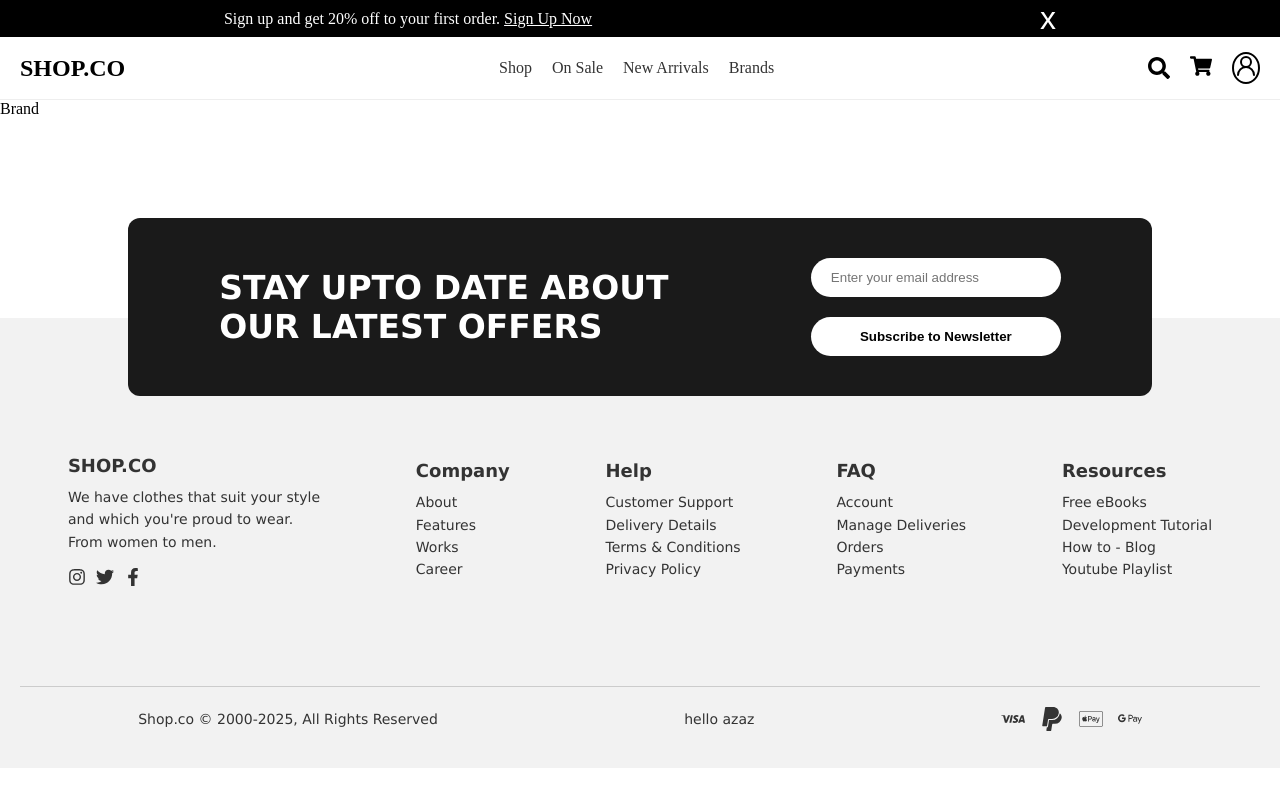
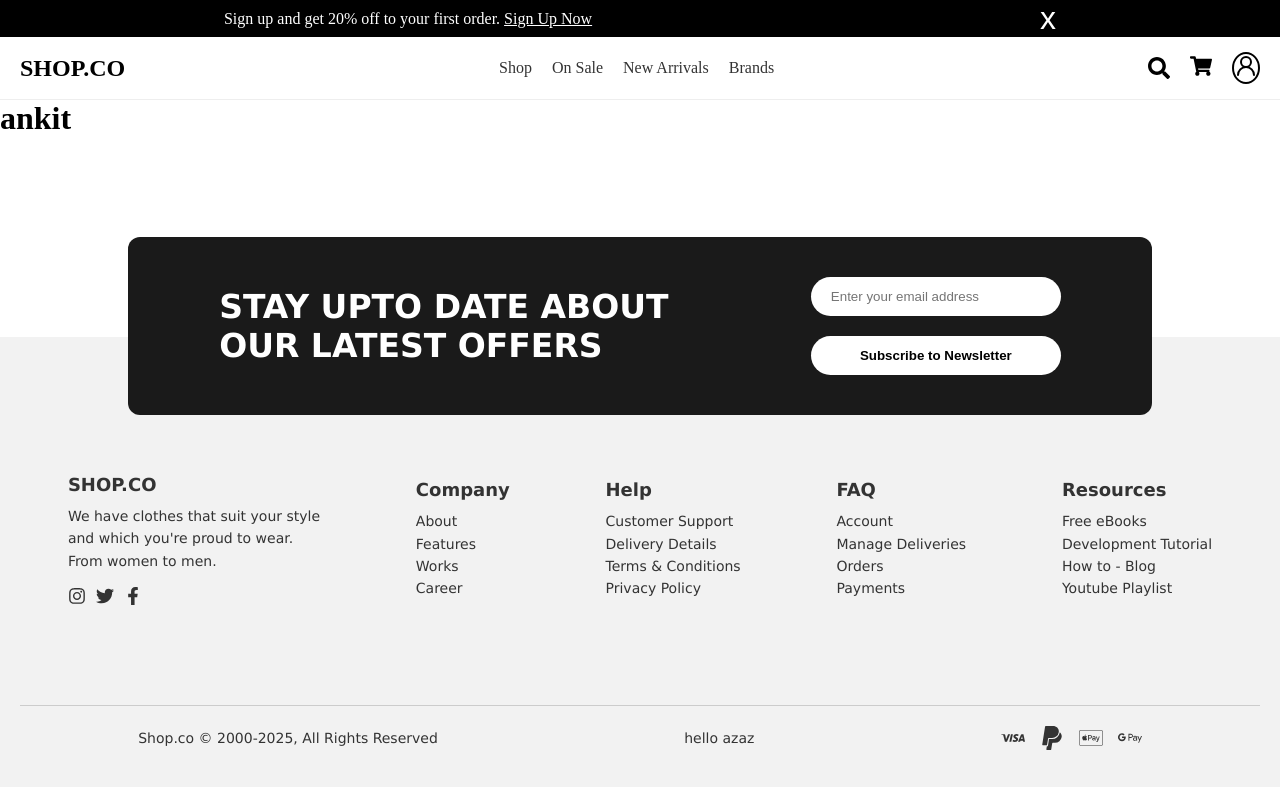
Before and after one commit to Rahulsaini8989iu/E-commers-web, a React (Vite) app: page /brands in a window 1280 px wide. Built offline with nearby package versions, Linux system fonts and the light colour scheme.

Commit message:
mychenges

```diff
--- a/src/Pages/BrandPage/Brand.jsx
+++ b/src/Pages/BrandPage/Brand.jsx
@@ -4,7 +4,7 @@ import './Brand.css'
 const Brand = () => {
   return (
     <div>
-      Brand
+      <h1>ankit</h1>
     </div>
   )
 }
```
Also changed, not shown: src/Pages/HomePage/Home.jsx (+0 -9 lines).
